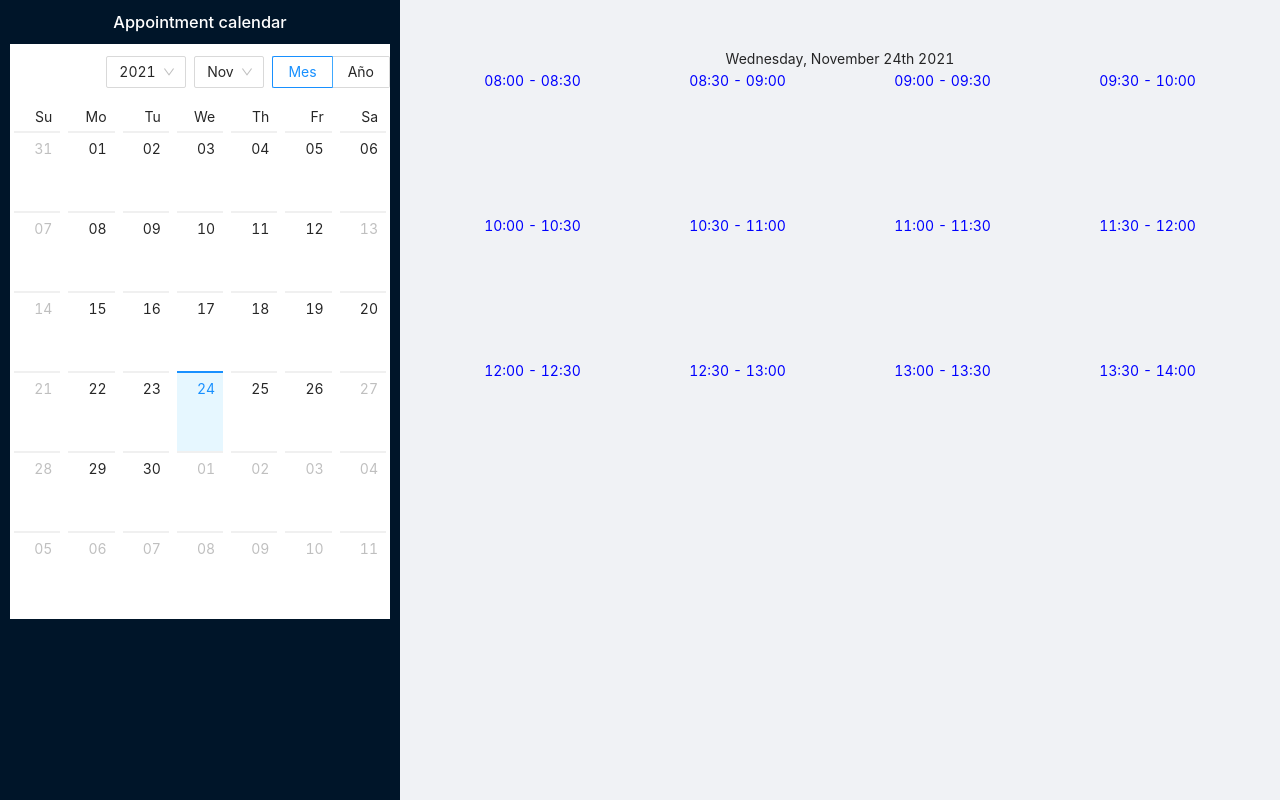
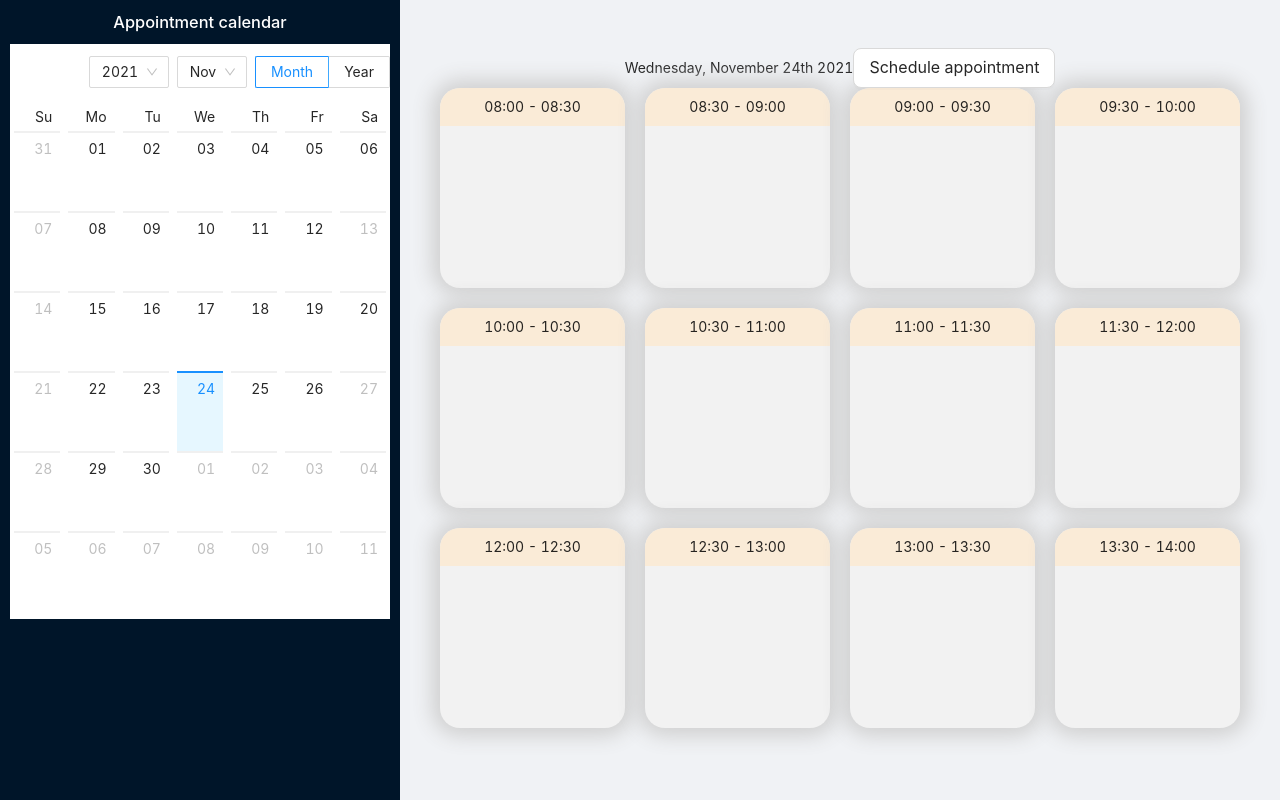
Before and after one commit to elcony23/demo-calendar, a React (Create React App) app: page / in a window 1280 px wide. Built offline with nearby package versions, Linux system fonts and the light colour scheme.

Commit message:
Validations for appointments

```diff
--- a/package.json
+++ b/package.json
@@ -24,6 +24,7 @@
     "react-scripts": "4.0.3",
     "redux-thunk": "^2.4.0",
     "sass": "^1.43.4",
+    "sweetalert2": "^11.2.1",
     "typescript": "^4.1.2",
     "web-vitals": "^1.0.1"
   },
--- a/src/App.css
+++ b/src/App.css
@@ -58,3 +58,7 @@
   display: inline-block;
   margin-right: 15px;
 }
+.site-layout-background{
+  padding: 24px;
+  text-align: center;
+}
--- a/src/components/AppointmentDialog/AppointmentDialog.tsx
+++ b/src/components/AppointmentDialog/AppointmentDialog.tsx
@@ -58,6 +58,7 @@ const AppointmentDialog: FC<Props> = memo(
                 visible={visible as any}
                 okText="Add"
                 cancelText="Close"
+                onCancel={onClose}
                 footer={[
                     <Button key="back" onClick={onClose}>
                         Close
--- a/src/components/Calendar/Calendar.module.scss
+++ b/src/components/Calendar/Calendar.module.scss
@@ -8,10 +8,32 @@
 .grid-container{
   display: grid;
   grid-template-columns: repeat(4,1fr);
-  grid-auto-rows: 125px;
+  grid-auto-rows: 200px;
   grid-gap: 20px;
 }
 
 .title{
   color:white
 }
+
+.item-appointment{
+  background-color: #f2f2f2;
+  box-shadow: 0 0 20px 8px #d0d0d0;
+  border-radius: 20px;
+}
+.layout-content{
+  margin: 24px 16px 0;
+  overflow: initial;
+}
+
+.btn{
+  border-radius: 8px !important;
+  background-color: red;
+}
+
+.appointment-hour{
+   background: antiquewhite;
+    border-top-right-radius: 20px;
+    border-top-left-radius: 20px;
+    padding: 8px;
+}
--- a/src/components/Calendar/Calendar.tsx
+++ b/src/components/Calendar/Calendar.tsx
@@ -1,9 +1,10 @@
 import React, { FC, useState } from 'react';
-import { Calendar as AntCalendar, Layout, Badge } from 'antd';
+import Swal from 'sweetalert2';
+import { Calendar as AntCalendar, Layout, Badge, Button, Alert } from 'antd';
 import moment from 'moment';
 import { useDispatch, useSelector } from 'react-redux';
-import Item from 'antd/lib/list/Item';
 import Styles from './Calendar.module.scss';
+
 import {
     addDate,
     diffDaysInMinutes,
@@ -19,13 +20,7 @@ import {
     setAppointment
 } from '../../redux/appointmentSlice';
 
-const { Content, Footer, Sider } = Layout;
-
-type TypeListData = {
-    type: WarningTypes;
-    content?: String;
-};
-type WarningTypes = 'warning' | 'error' | 'success';
+const { Content, Sider } = Layout;
 
 const Calendar: FC = function () {
     const [selectedDate, setSelectedDate] = useState(new Date());
@@ -72,8 +67,32 @@ const Calendar: FC = function () {
         }
         return disabled;
     };
-    const onAppoinmentClick = (hour: any) => {
+    const onNewAppointment = (event: any) => {
+        const weeklyAppointments = getAppointmentsFromWeek(
+            selectedDate,
+            currentAppointments
+        );
+        const currentDayHasAppointments = currentAppointments.some(
+            ({ date }: any) =>
+                date === moment(selectedDate).format('DD[/]MM[/]YYYY')
+        );
+        if (weeklyAppointments.length < 2) {
+            if (!currentDayHasAppointments) {
                 setVisibleDialog(true);
+            } else {
+                Swal.fire({
+                    icon: 'error',
+                    title: 'Error',
+                    text: 'This day has already an appointment scheduled'
+                });
+            }
+        } else {
+            Swal.fire({
+                icon: 'error',
+                title: 'Error',
+                text: 'You can only schedule 2 appointments per week'
+            });
+        }
     };
     const onSubmitDialog = (data: any) => {
         dispatch(setAppointment(data));
@@ -85,7 +104,22 @@ const Calendar: FC = function () {
     const scheduleEndTime = isEvenDay(selectedDate)
         ? EVEN_SCHEDULE.OFFICE_HOUR.split('-')[1]
         : ODD_SCHEDULE.OFFICE_HOUR.split('-')[1];
-
+    const getAppointmentsFromWeek = (
+        currentDate: Date,
+        appointments: Array<any>
+    ) => {
+        const startDayWeek = moment(currentDate).startOf('week');
+        const endDayWeek = moment(currentDate).endOf('week');
+        return appointments.filter(({ date }: any) => {
+            const year = Number(date.split('/')[2]);
+            const month = Number((date.split('/')[1] as any) - 1);
+            const day = Number(date.split('/')[0]);
+            return moment(new Date(year, month, day)).isBetween(
+                startDayWeek,
+                endDayWeek
+            );
+        });
+    };
     return (
         <Layout>
             {visibleDialog && (
@@ -123,15 +157,17 @@ const Calendar: FC = function () {
                 />
             </Sider>
             <Layout className="site-layout">
-                <Content style={{ margin: '24px 16px 0', overflow: 'initial' }}>
-                    <div
-                        className="site-layout-background"
-                        style={{ padding: 24, textAlign: 'center' }}
+                <Content className={Styles['layout-content']}>
+                    <div className="site-layout-background">
+                        {moment(selectedDate).format('dddd, MMMM Do YYYY')}
+                        <Button
+                            onClick={onNewAppointment}
+                            className={Styles.btn}
+                            size="large"
                         >
-                        {moment(selectedDate).format('dddd, MMMM Do YYYY')}
-                        <div style={{ color: 'blue' }}>
+                            Schedule appointment
+                        </Button>
                         <Appointment
-                                onClick={onAppoinmentClick}
                             date={getInitialDate(
                                 selectedDate,
                                 scheduleStartTime,
@@ -153,7 +189,6 @@ const Calendar: FC = function () {
                             selectedAppointments={currentAppointments}
                         />
                     </div>
-                    </div>
                 </Content>
             </Layout>
         </Layout>
@@ -163,14 +198,12 @@ const Calendar: FC = function () {
 const Appointment = function ({
     countAppointments,
     date,
-    onClick,
     selectedAppointments
 }: any) {
     const filterAppointmentsByDay = selectedAppointments.filter(
         (selectedAppointment: any) =>
             selectedAppointment.date === moment(date).format('DD[/]MM[/]YYYY')
     );
-    console.log(filterAppointmentsByDay);
     return (
         <div className={Styles['grid-container']}>
             {getAppointmentHours(countAppointments, date).map(
@@ -183,23 +216,23 @@ const Appointment = function ({
                     );
                     return (
                         <div
-                            role="none"
-                            onClick={onClick}
+                            className={Styles['item-appointment']}
                             key={appointmentHour.id}
                         >
-                            {`${appointmentHour.startTime} - ${appointmentHour.endTime}`}
+                            <div
+                                className={Styles['appointment-hour']}
+                            >{`${appointmentHour.startTime} - ${appointmentHour.endTime}`}</div>
                             <div>
                                 {filterHours.map((hour: any) => (
-                                    <div>
-                                        {' '}
+                                    <div key={hour.description}>
                                         <div
                                             className="dot"
                                             style={{
                                                 backgroundColor:
                                                     hour.appointmentType.color
                                             }}
-                                        />{' '}
-                                        {hour.description}{' '}
+                                        />
+                                        {hour.description}
                                     </div>
                                 ))}
                             </div>
--- a/src/index.tsx
+++ b/src/index.tsx
@@ -2,9 +2,6 @@ import React from 'react';
 import ReactDOM from 'react-dom';
 import './index.css';
 import { Provider } from 'react-redux';
-
-import { ConfigProvider } from 'antd';
-import esES from 'antd/lib/locale/es_ES';
 import App from './App';
 import reportWebVitals from './reportWebVitals';
 import { store } from './redux/store';
@@ -12,9 +9,7 @@ import 'antd/dist/antd.css';
 
 ReactDOM.render(
     <Provider store={store}>
-        <ConfigProvider locale={esES}>
-            <App />
-        </ConfigProvider>
+        <App />
     </Provider>,
     document.getElementById('root')
 );
```
Also changed, not shown: 1 other file (tests, documents, lock files or other folders). Lines whose indentation alone changed are shown as unchanged.
